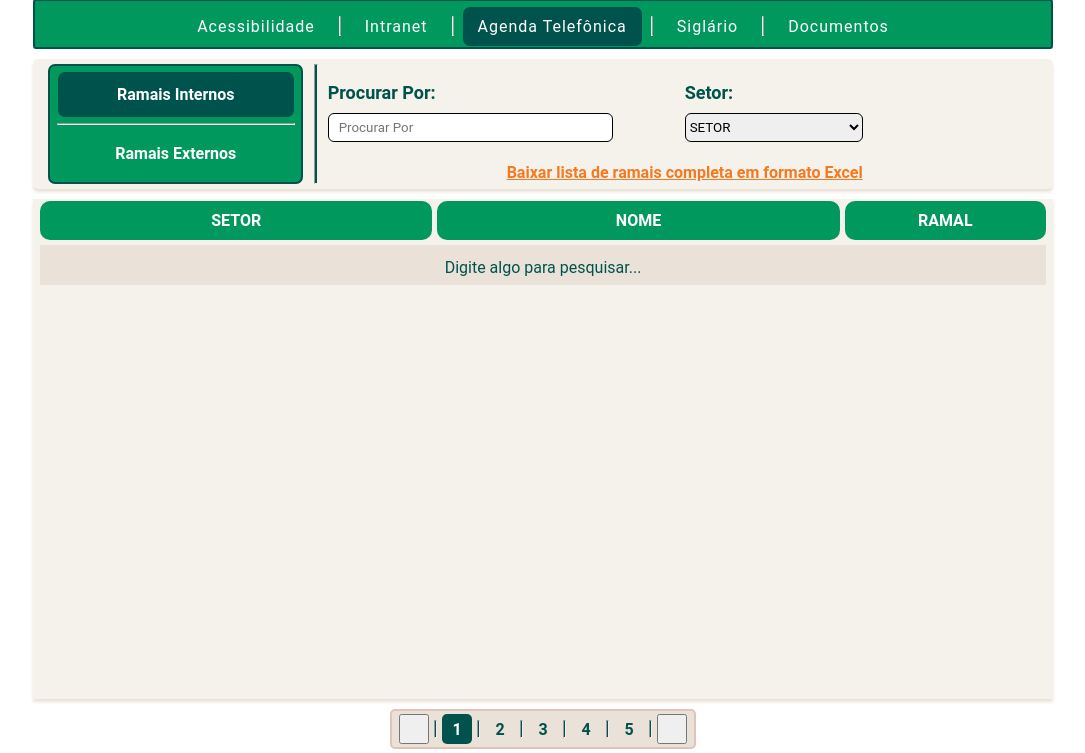
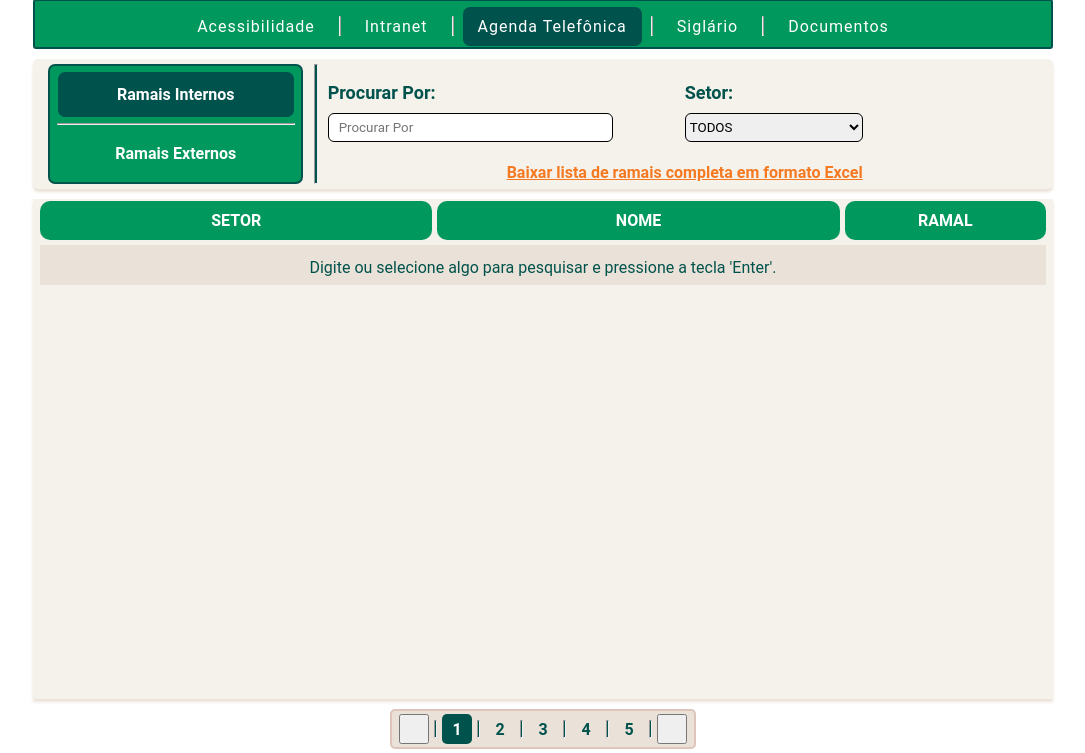
Before and after one commit to jhenioliver/Intranet-ProjetoIntegradorUnimed, a PHP site: page /agendaTel_Int.php in a window 1280 px wide. Shown: the part 86-839 px from the top of the page, without its empty margins (97-1182 px from the left). Run offline with PHP 8.4, Linux system fonts and the light colour scheme; a user stored in the database is signed in; data comes from the database, SQL or seed files in the repository; some web fonts are replaced.

Commit message:
ajustes na pesquisa

```diff
--- a/agendaTel_Int.php
+++ b/agendaTel_Int.php
@@ -146,7 +146,7 @@
                     <div name="txtProcurarSetor" id="" class="txtprocurar">Setor:</div>
 
                     <select title="setor" name="setor" id="setor" class="selecioneSetor" placeholder="Setor">
-                        <option value="00">SETOR</option>
+                        <option value="00">TODOS</option>
                         <?php
                         $sql_code_setor =  "SELECT * FROM DEPARTAMENTO
                                             ORDER BY NOME_DEPARTAMENTO ASC";
@@ -205,7 +205,7 @@
             if (empty($_GET['search_setor']) || !isset($_GET['search_setor'])) {
                 ?>
             <tr class="linhaCorpo">
-            <td class="linhaCorpo" colspan="3">Digite algo para pesquisar...</td>
+            <td class="linhaCorpo" colspan="3">Digite ou selecione algo para pesquisar e pressione a tecla 'Enter'.</td>
             </tr>
             <?php
             } else {
@@ -223,15 +223,15 @@
                                             ON U.CD_MATRICULA = I.CD_MATRICULA
                                     WHERE I.CD_TIPO_TELEFONE = 'R'";
 
-            if($setor_pesquisa == 0){
+            if($setor_pesquisa == 00 || isset($_GET['search_pesquisa'])){
                 $sql_code_pesquisa .= " AND (U.NOME LIKE '%$pesquisa%' OR SOBRENOME LIKE '%$pesquisa%')";
             }
-                if($setor_pesquisa <> 0) {
-                    $sql_code_pesquisa .= " AND (U.NOME LIKE '%$pesquisa%' OR SOBRENOME LIKE '%$pesquisa%') AND U.CD_DEPARTAMENTO = $setor_pesquisa";
-                }
-                    if($setor_pesquisa <> 0 || empty($_GET['search_pesquisa']) || !isset($_GET['search_pesquisa'])){
-                        $sql_code_pesquisa .= " AND U.CD_DEPARTAMENTO = $setor_pesquisa";
+                    if($setor_pesquisa <> 00) {
+                        $sql_code_pesquisa .= " AND (U.NOME LIKE '%$pesquisa%' OR SOBRENOME LIKE '%$pesquisa%') AND U.CD_DEPARTAMENTO = $setor_pesquisa";
                     }
+                        if($setor_pesquisa <> 00 || empty($_GET['search_pesquisa']) || !isset($_GET['search_pesquisa'])){
+                            $sql_code_pesquisa .= " AND U.CD_DEPARTAMENTO = $setor_pesquisa";
+                        }
 
             $sql_code_pesquisa .= " ORDER BY NOME ASC LIMIT 10";
             $sql_query_pesquisa = $conn->query($sql_code_pesquisa) or die("ERRO ao consultar! " . $conn->error);
```
